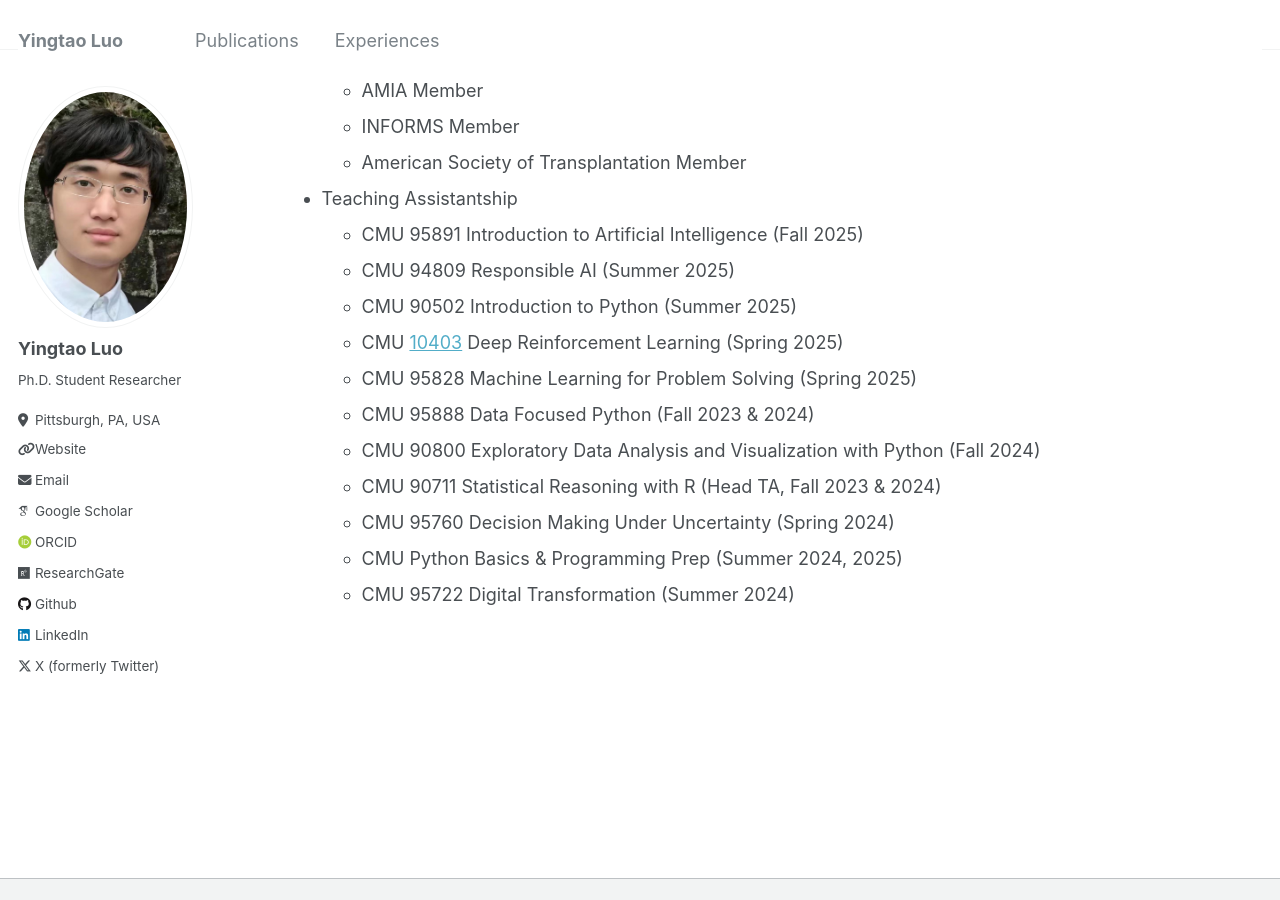
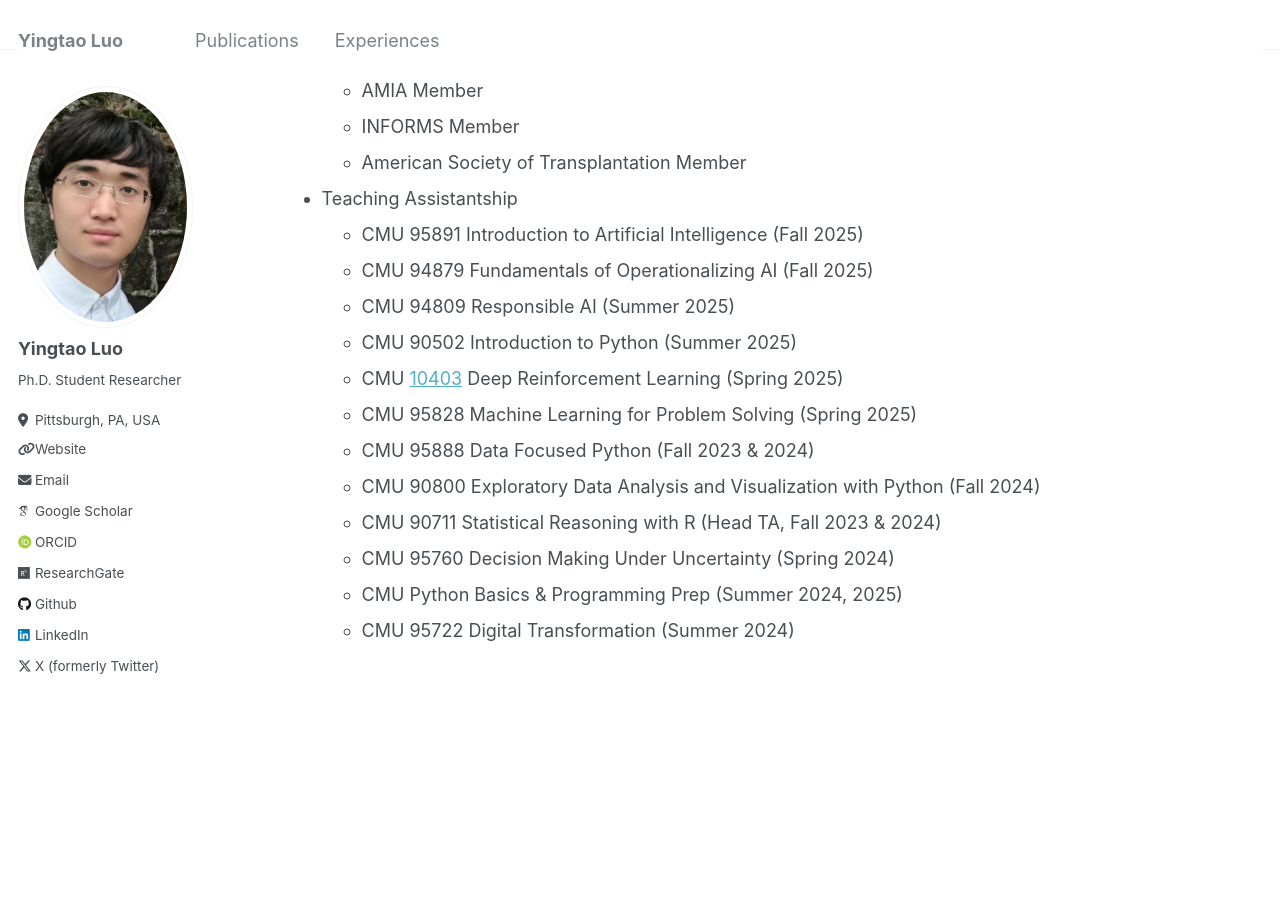
Before and after one commit to yingtaoluo/yingtaoluo.github.io, a Jekyll site: the page built from _pages/experiences.md, in a window 1280 px wide and 900 px high, scrolled down 1888 px. Built offline with Jekyll 4.4.1, drawn with Linux system fonts in a browser that asks for light colours; some web fonts are replaced.

Commit message:
Update experiences.md

```diff
--- a/_pages/experiences.md
+++ b/_pages/experiences.md
@@ -68,6 +68,7 @@ Academic Services
   * American Society of Transplantation Member
 * Teaching Assistantship
   * CMU 95891 Introduction to Artificial Intelligence (Fall 2025)
+  * CMU 94879 Fundamentals of Operationalizing AI (Fall 2025)
   * CMU 94809 Responsible AI (Summer 2025)
   * CMU 90502 Introduction to Python (Summer 2025)
   * CMU [10403](https://cmudeeprl.github.io/403website_s25/) Deep Reinforcement Learning (Spring 2025)
```
